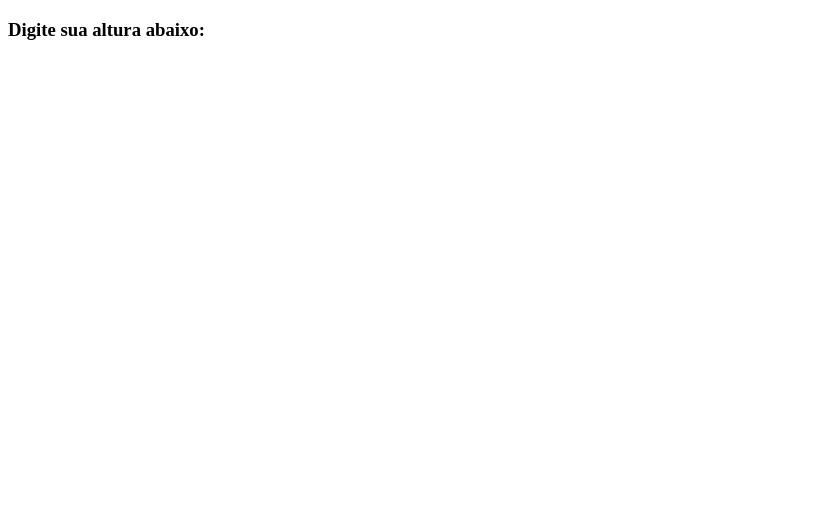
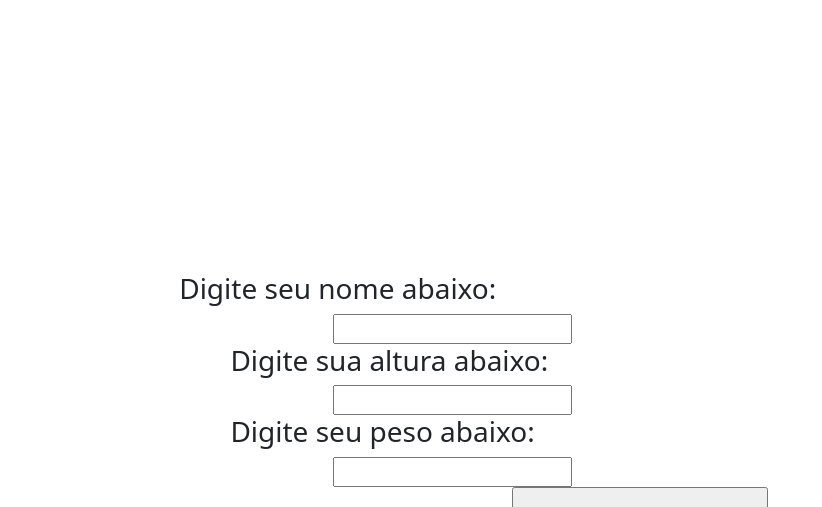
Before and after one commit to RonaldPombo/AulaPam2, a website: page www/index.html in a window 1280 px wide. Shown: the top 507 px of the page, without its empty margins (0-822 px from the left). Drawn offline with nearby package versions, Linux system fonts and the light colour scheme.

Commit message:
feito coisa pra krl

```diff
--- a/www/components/mainScript.js
+++ b/www/components/mainScript.js
@@ -1 +1,8 @@
-// This is a JavaScript file
+function Imc(){
+    var nome = documente.getElementById(nome)
+    var altura = parseFloat(document.getElementById('altura').value)
+    var peso = parseFloat(document.getElementById('peso').value)
+    document.getElementById('imc').style.marginLeft = "41vw"
+    var resultado = (peso / (altura * altura)).toFixed(2)
+    document.getElementById("imc").textContent = "Olá " + nome + "seu imc é" + resultado
+}
--- a/www/css/style.css
+++ b/www/css/style.css
@@ -1 +1,27 @@
-/**/
+body{
+    background: ;
+}
+.botao{
+    width: 20vw;
+    margin-left: 40vw;
+}
+.text-one{
+    margin-top: 34vh;
+    margin-left: 14vw;
+}
+
+.text-two{
+    margin-left: 18vw;
+}
+
+.text-imc{
+    margin-left: 15vw;
+}
+
+.input-one{
+    margin-left: 26vw;
+}
+
+.input-two{
+    margin-left: 26vw;
+}
--- a/www/index.html
+++ b/www/index.html
@@ -7,9 +7,21 @@
     <script src="components/loader.js"></script>
     <link rel="stylesheet" href="components/loader.css">
     <link rel="stylesheet" href="css/style.css">
+    <link href="https://cdn.jsdelivr.net/npm/bootstrap@5.3.0-alpha1/dist/css/bootstrap.min.css" rel="stylesheet" integrity="sha384-GLhlTQ8iRABdZLl6O3oVMWSktQOp6b7In1Zl3/Jr59b6EGGoI1aFkw7cmDA6j6gD" crossorigin="anonymous">
     <script src="components/mainScript.js"></script>
 </head>
 <body>
-    <h3>Digite sua altura abaixo:</h3>
+    <h3 class="text-one">Digite seu nome abaixo:</h3>
+    <input class="input-one" type="text" id="nome">
+    <br>
+    <h3 class="text-two">Digite sua altura abaixo:</h3>
+    <input class="input-one" type="number" id="altura" step="0,1" >
+    <br>
+    <h3 class="text-two">Digite seu peso abaixo:</h3>
+    <input class="input-two" type="number" id="peso" step="0,1">
+    <br>
+    <input type="button" onclick="Imc()" class="botao">
+    <h1 class="text-imc" id="imc">aqui irá mostrar o imc</h1>
+    <script src="https://cdn.jsdelivr.net/npm/bootstrap@5.3.0-alpha1/dist/js/bootstrap.bundle.min.js" integrity="sha384-w76AqPfDkMBDXo30jS1Sgez6pr3x5MlQ1ZAGC+nuZB+EYdgRZgiwxhTBTkF7CXvN" crossorigin="anonymous"></script>
 </body>
 </html>
```
Also changed, not shown: www/components/img/sapo-background.png (added).
